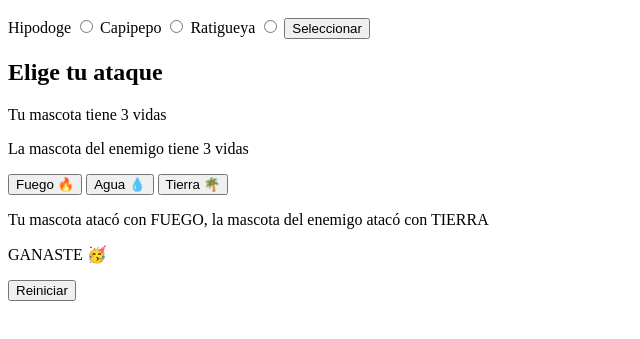
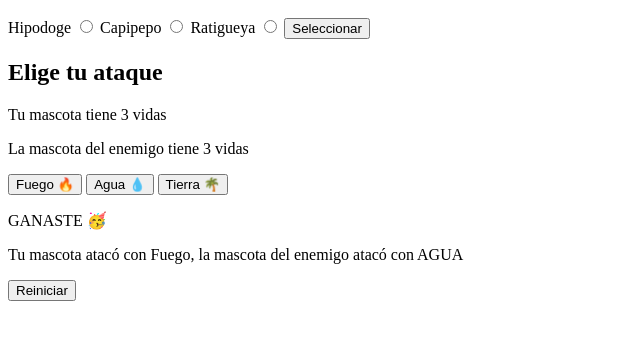
Before and after one commit to marcojw2699/PlatziCursoProgramacionBasica, a plain HTML site: page mokepon.html in a window 1280 px wide. Both pictures are taken after a click on the button "Fuego 🔥". Shown: the part 111-450 px from the top of the page, without its empty margins (0-640 px from the left). Drawn offline with Linux system fonts and the light colour scheme.

Commit message:
añadimos mensajes para saber qué ataque hizo tanto el jugador como el enemigo

```diff
--- a/js/mokepon.js
+++ b/js/mokepon.js
@@ -82,7 +82,16 @@ function ataqueAleatorioEnemigo(){
     } else {
         ataqueEnemigo = "TIERRA"
     }
+    crearMensaje()
+}
 
+function crearMensaje(){
+    let sectionMensajes = document.getElementById('mensajes')
+
+    let parrafo = document.createElement('p')
+    parrafo.innerHTML = "Tu mascota atacó con " + ataqueJugador + ", la mascota del enemigo atacó con " + ataqueEnemigo
+
+    sectionMensajes.appendChild(parrafo)
 }
 
 window.addEventListener("load", iniciarJuego)
--- a/mokepon.html
+++ b/mokepon.html
@@ -42,7 +42,6 @@
     </section>
 
     <section id="mensajes">
-        <p>Tu mascota atacó con FUEGO, la mascota del enemigo atacó con TIERRA</p>
         <p>GANASTE 🥳</p>
     </section>
 
```
